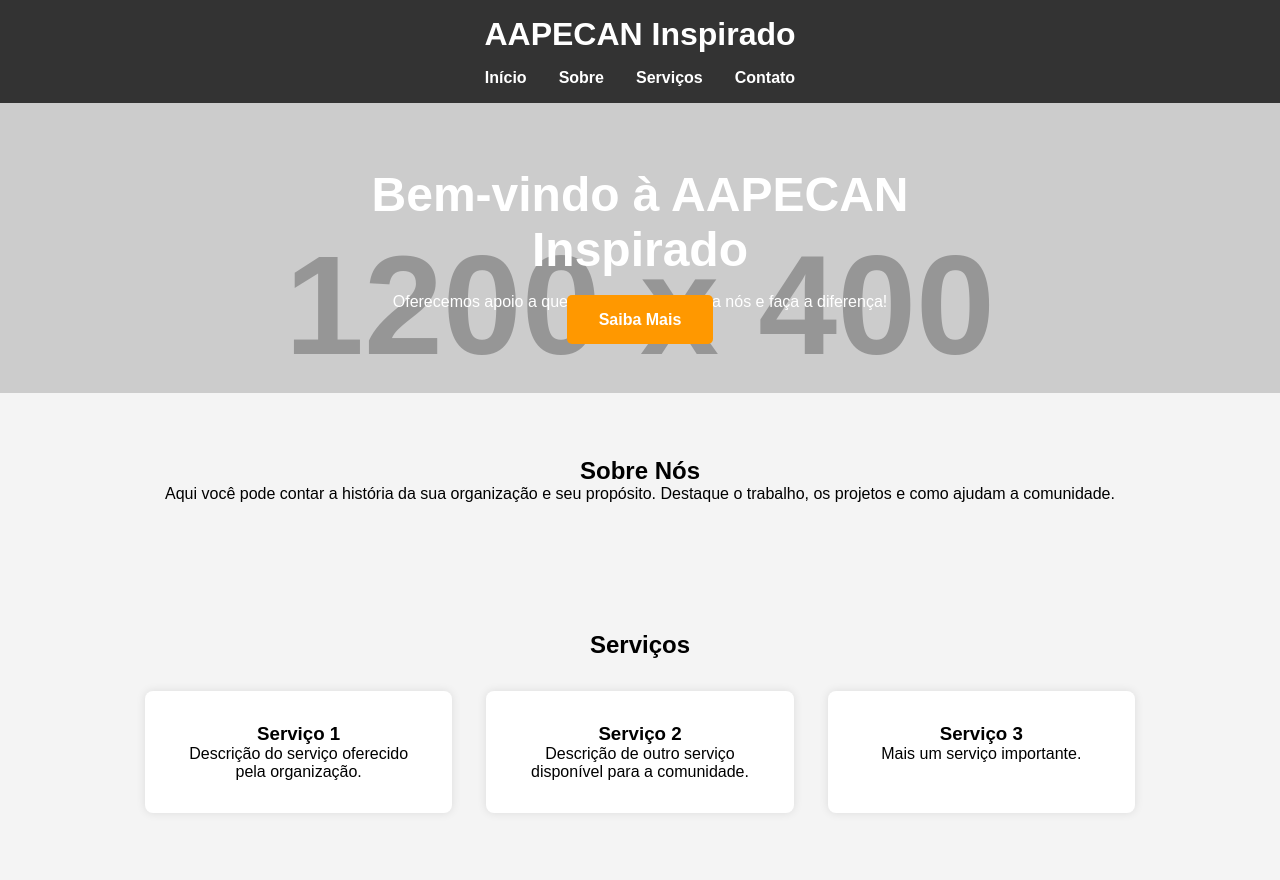
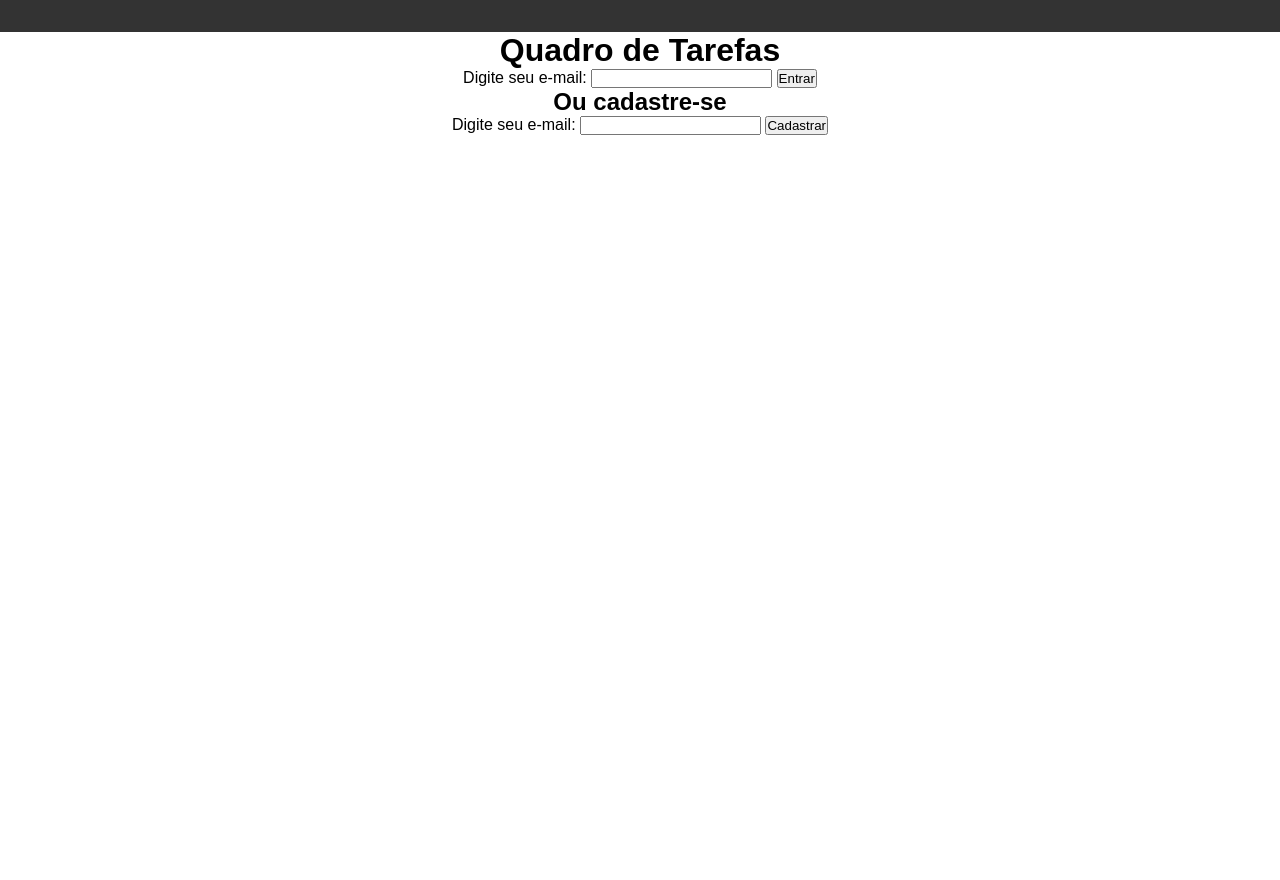
Before and after one commit to GordodoPC/mensal-4.0, a plain HTML site: page index.html in a window 1280 px wide. After the commit the page ends 800 px from the top, so only its background shows below. Drawn offline with Linux system fonts and the light colour scheme; placeholder pictures from the web are drawn by us.

Commit message:
Update index.html

```diff
--- a/index.html
+++ b/index.html
@@ -3,71 +3,45 @@
 <head>
     <meta charset="UTF-8">
     <meta name="viewport" content="width=device-width, initial-scale=1.0">
-    <title>Site Inspirado na AAPECAN</title>
+    <title>Quadro de Tarefas</title>
     <link rel="stylesheet" href="styles.css">
+    <script defer src="app.js"></script>
 </head>
 <body>
     <header>
-        <div class="container">
-            <h1>AAPECAN Inspirado</h1>
-            <nav>
-                <ul>
-                    <li><a href="#home">Início</a></li>
-                    <li><a href="#about">Sobre</a></li>
-                    <li><a href="#services">Serviços</a></li>
-                    <li><a href="#contact">Contato</a></li>
-                </ul>
-            </nav>
-        </div>
+        <meta charset="UTF-8">
+        <meta name="viewport" content="width=device-width, initial-scale=1.0">
+        <title>TaskBoard - Login</title>
+        <link rel="stylesheet" href="style.css">
     </header>
 
-    <section id="home" class="hero-section">
-        <div class="hero-content">
-            <h2>Bem-vindo à AAPECAN Inspirado</h2>
-            <p>Oferecemos apoio a quem precisa. Junte-se a nós e faça a diferença!</p>
-            <a href="#services" class="cta-button">Saiba Mais</a>
+    <div class="container">
+        <h1>Quadro de Tarefas</h1>
+        <!-- Formulário de Login -->
+        <form id="loginForm">
+            <label for="emailInput">Digite seu e-mail:</label>
+            <input type="email" id="emailInput" required>
+            <button type="submit">Entrar</button>
+        </form>
+
+        <!-- Formulário de Cadastro -->
+        <h2>Ou cadastre-se</h2>
+        <form id="registerForm">
+            <label for="registerEmailInput">Digite seu e-mail:</label>
+            <input type="email" id="registerEmailInput" required>
+            <button type="submit">Cadastrar</button>
+        </form>
+    </div>
+
+    <!-- Template para tarefas -->
+    <template id="task-template">
+        <div class="tarefa">
+            <p class="conteudo-tarefa"></p>
+            <button class="editar-tarefa">Editar</button>
+            <button class="deletar-tarefa">Excluir</button>
         </div>
-    </section>
+    </template>
 
-    <section id="about" class="about-section">
-        <div class="container">
-            <h2>Sobre Nós</h2>
-            <p>Aqui você pode contar a história da sua organização e seu propósito. Destaque o trabalho, os projetos e como ajudam a comunidade.</p>
-        </div>
-    </section>
-
-    <section id="services" class="services-section">
-        <div class="container">
-            <h2>Serviços</h2>
-            <div class="service-cards">
-                <div class="service-card">
-                    <h3>Serviço 1</h3>
-                    <p>Descrição do serviço oferecido pela organização.</p>
-                </div>
-                <div class="service-card">
-                    <h3>Serviço 2</h3>
-                    <p>Descrição de outro serviço disponível para a comunidade.</p>
-                </div>
-                <div class="service-card">
-                    <h3>Serviço 3</h3>
-                    <p>Mais um serviço importante.</p>
-                </div>
-            </div>
-        </div>
-    </section>
-
-    <footer id="contact" class="footer-section">
-        <div class="container">
-            <h2>Contato</h2>
-            <p>Entre em contato conosco por meio de nossas redes sociais ou envie um e-mail.</p>
-            <div class="social-links">
-                <a href="#">Facebook</a>
-                <a href="#">Instagram</a>
-                <a href="#">E-mail</a>
-            </div>
-        </div>
-    </footer>
-
-    <script src="scripts.js"></script>
+    <script src="script.js"></script>
 </body>
 </html>
```
